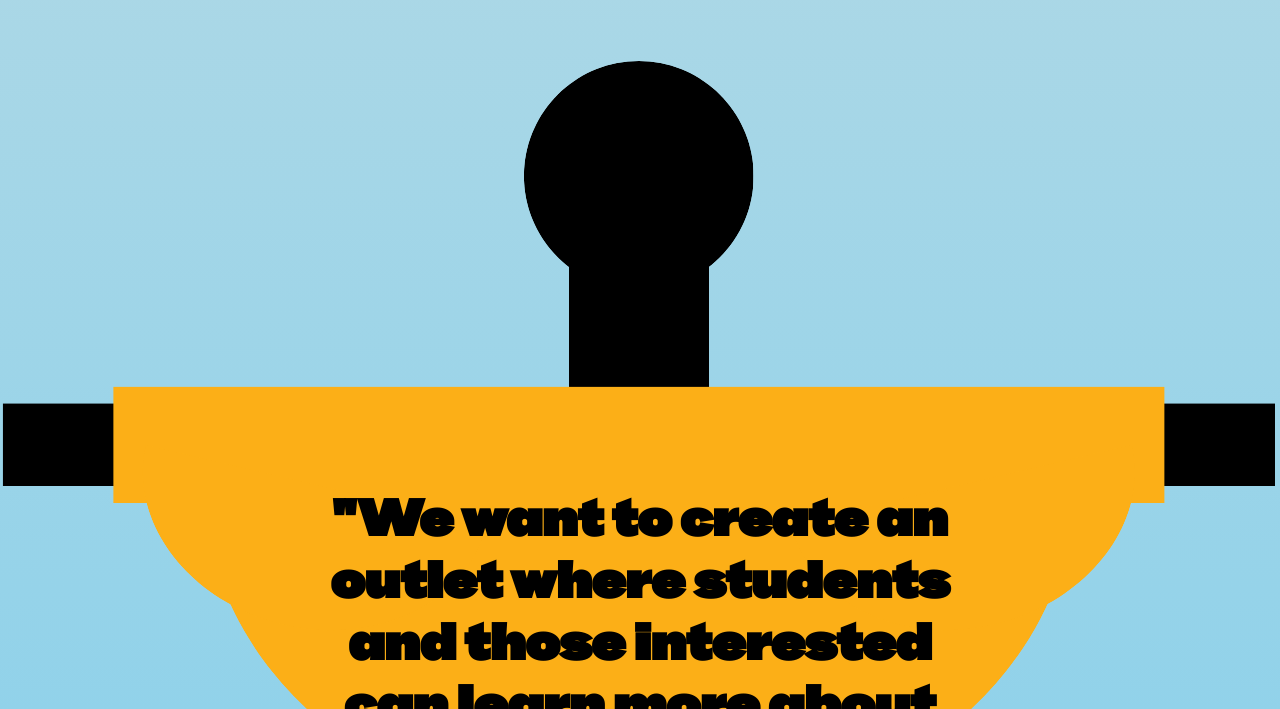
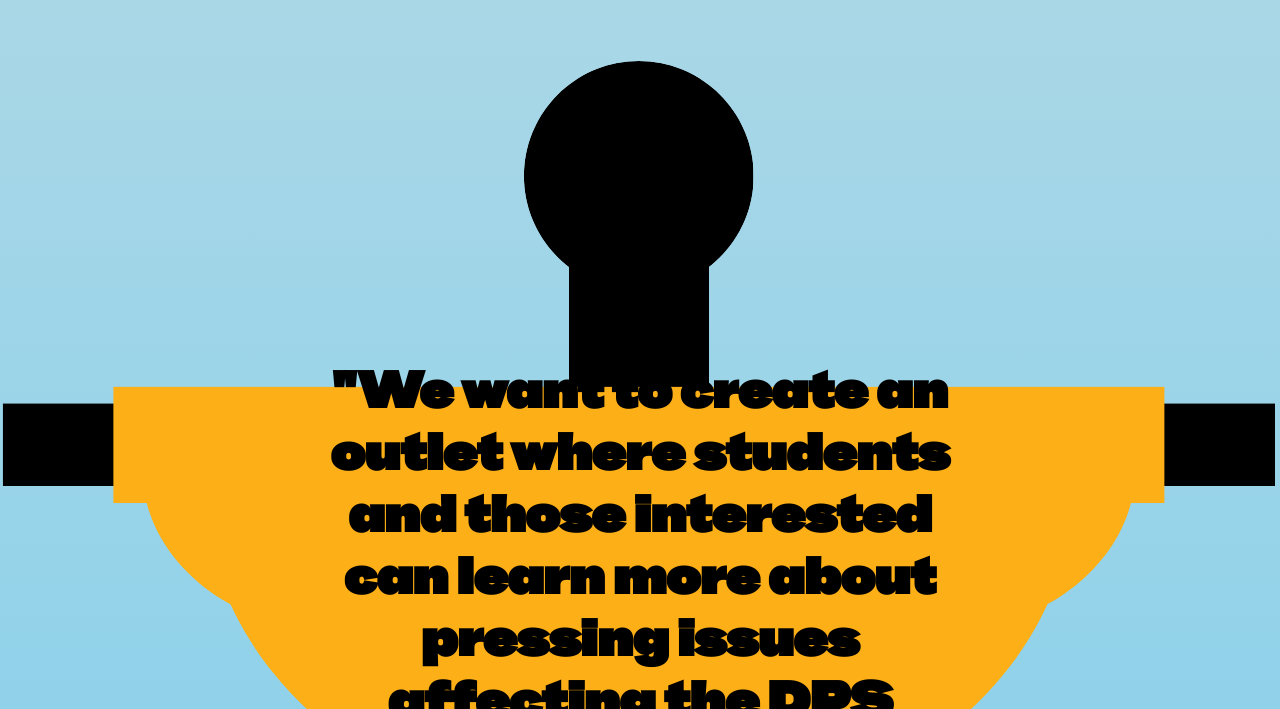
Before and after one commit to Charles-Crowley/Charles-Crowley.github.io, a plain HTML site: page index.html in a window 1280 px wide. Shown: the part 91-800 px from the top of the page. Drawn offline with Linux system fonts and the light colour scheme.

Commit message:
Update style.css

```diff
--- a/style.css
+++ b/style.css
@@ -44,10 +44,11 @@
     background-repeat: no-repeat;
     background-size: 100%, 100%;
     margin: 0;
-    padding-top: 30%;
+    padding-top: 20%;
     justify-content: center;
     text-align: center;
     font-family: "mission-font";
+    font-size:
 }
 #cast {
     width: 100%;
```
